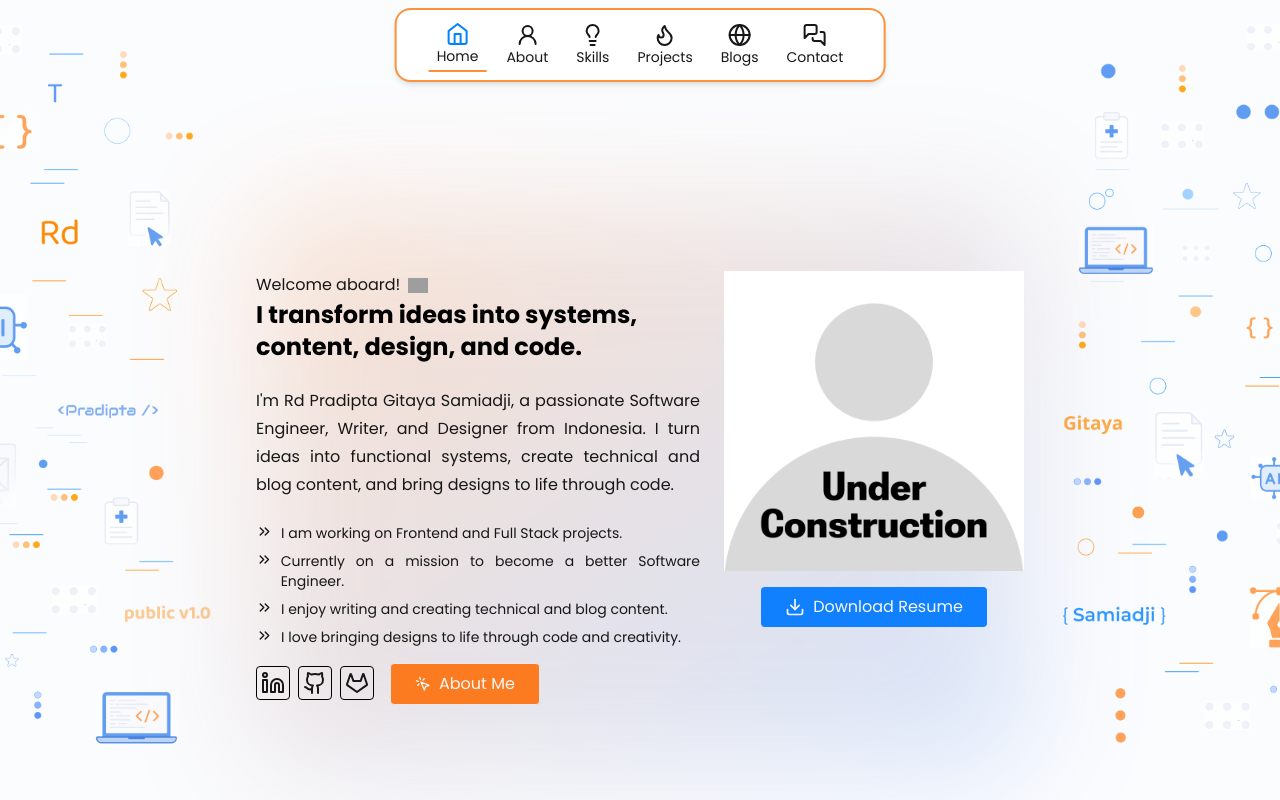
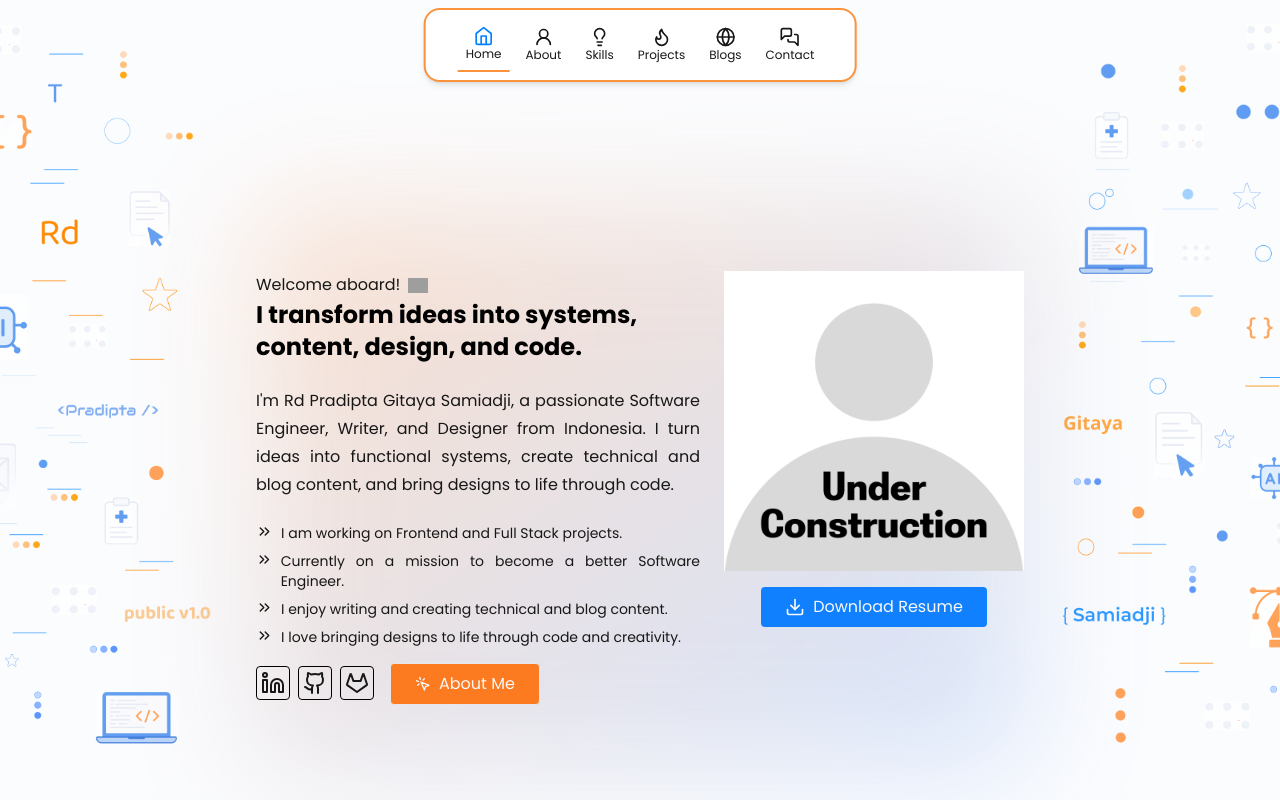
Before and after one commit to Diptags/pradipta-personal-page, a Next.js app: page / in a window 1280 px wide. Shown: the top 800 px of the page. Built offline with nearby package versions, Linux system fonts and the light colour scheme; grey boxes are pictures that could not be loaded.

Commit message:
Fix Header Styling

```diff
--- a/components/ui/Header.jsx
+++ b/components/ui/Header.jsx
@@ -19,9 +19,9 @@ export const Header = () => {
   // const { isDarkMode, toggleDarkMode } = useThemeContext();
 
   return (
-    <header className="fixed z-50 top-2 left-1/2 transform -translate-x-1/2 bg-white shadow-md rounded-2xl px-8 py-2 border-2 border-orange-400 dark:bg-[#161d27] dark:border-offwhite/40">
+    <header className="fixed z-50 top-2 left-1/2 transform -translate-x-1/2 bg-white shadow-md rounded-2xl px-8 py-2 border-2 border-orange-400 dark:bg-[#161d27] dark:border-offwhite/40 md:px-8 md:py-2 sm:px-4 sm:py-1">
       <nav className="h-full w-full text-center">
-        <ul className="flex gap-3 justify-center items-center">
+        <ul className="flex gap-2 justify-center items-center">
 
           {/* TODO: Enable Dark Mode Features */}
           {/* <li onClick={toggleDarkMode} className="dark:text-offwhite">
@@ -40,23 +40,23 @@ export const Header = () => {
                   }`}
               >
                 <Link
-                  className="nav_link flex flex-col items-center"
+                  className="nav_link flex flex-col items-center sm:text-xs"
                   href={name === "Home" ? "/" : `/${name.toLowerCase()}`}
                 >
                   {name === "Home" ? (
-                    <Home color={isActive ? DARK_BLUE_HEADER : undefined} />
+                    <Home color={isActive ? DARK_BLUE_HEADER : undefined} size={20} />
                   ) : name === "About" ? (
-                    <UserRound color={isActive ? DARK_BLUE_HEADER : undefined} />
+                    <UserRound color={isActive ? DARK_BLUE_HEADER : undefined} size={20} />
                   ) : name === "Skills" ? (
-                    <Lightbulb color={isActive ? DARK_BLUE_HEADER : undefined} />
+                    <Lightbulb color={isActive ? DARK_BLUE_HEADER : undefined} size={20} />
                   ) : name === "Projects" ? (
-                    <Flame color={isActive ? DARK_BLUE_HEADER : undefined} />
+                    <Flame color={isActive ? DARK_BLUE_HEADER : undefined} size={20} />
                   ) : name === "Blogs" ? (
-                    <Globe color={isActive ? DARK_BLUE_HEADER : undefined} />
+                    <Globe color={isActive ? DARK_BLUE_HEADER : undefined} size={20} />
                   ) : (
-                    <MessagesSquare color={isActive ? DARK_BLUE_HEADER : undefined} />
+                    <MessagesSquare color={isActive ? DARK_BLUE_HEADER : undefined} size={20} />
                   )}
-                  <span className="text-sm font-light">{name}</span>
+                  <span className="text-sm font-light sm:text-xs">{name}</span>
                 </Link>
               </li>
             );
--- a/styles/globals.css
+++ b/styles/globals.css
@@ -99,7 +99,7 @@
 
   /* Navbar */
   .nav_link {
-    @apply flex flex-col justify-center items-center py-1 px-2 rounded cursor-pointer active:bg-white dark:active:bg-gray-700 dark:text-offwhite;
+    @apply flex flex-col justify-center items-center lg:mx-2 lg:my-2 md:mx-1 md:my-1 rounded cursor-pointer active:bg-white dark:active:bg-gray-700 dark:text-offwhite;
   }
 
   .nav_link_active {
```
